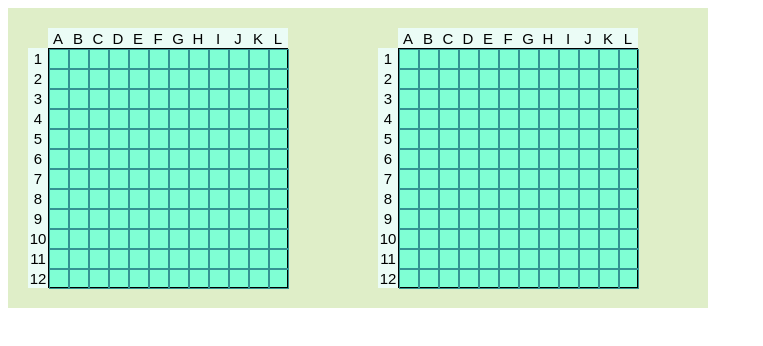
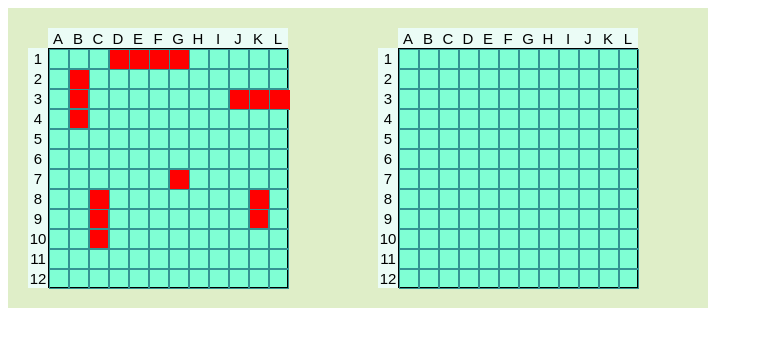
Before and after one commit to Retretik4/sea_battle, a website with bundled scripts: page public/index.html in a window 1280 px wide. Shown: the whole page, without its empty margins (0-763 px from the left). Built offline with nearby package versions, Linux system fonts and the light colour scheme.

Commit message:
SEAB-2 [feat] Додано рендеринг Ship на battleField

```diff
--- a/js/index.js
+++ b/js/index.js
@@ -9,3 +9,38 @@ const mainContainer = document.querySelector("#main");
 const battleFieldFactory = new BattleFieldFactory(mainContainer, config, elementBuilder);
 battleFieldFactory.render("my");
 battleFieldFactory.render("enemy");
+
+/**
+ * @param {number} startX
+ * @param {number} startY
+ * @param {number} numDeck
+ * @param {boolean} horizontal
+ */
+function renderShip(startX, startY, numDeck, horizontal) {
+    const elName = [];
+    if (horizontal === true) {
+        for (let i = startY; i < startY + numDeck; i++) {
+            const str = `#my .battle-field-cell[x^='${startX}'][y^='${i}']`;
+            elName.push(document.querySelector(str));
+        }
+    }
+    if (horizontal === false) {
+        for (let i = 0; i < numDeck; i++) {
+            const str = `#my .battle-field-cell[x^='${startX}'][y^='${startY}']`;
+            elName.push(document.querySelector(str));
+        }
+    }
+    elName.forEach(elem => {
+        elem.appendChild(elementBuilder
+            .createElement()
+            .setClassName("ship")
+            .build());
+    });
+}
+
+renderShip(0, 3, 4, true);
+renderShip(1, 1, 3, false);
+renderShip(7, 2, 3, false);
+renderShip(2, 9, 3, true);
+renderShip(7, 10, 2, false);
+renderShip(6, 6, 1, true);
--- a/public/styles.css
+++ b/public/styles.css
@@ -1,5 +1,13 @@
 * {
     font-family: Arial, sans-serif;
+}
+
+.ship {
+    margin: 0;
+    padding: 0;
+    background-color: red;
+    height: 20px;
+    width: 20px;
 }
 
 #main {
```
